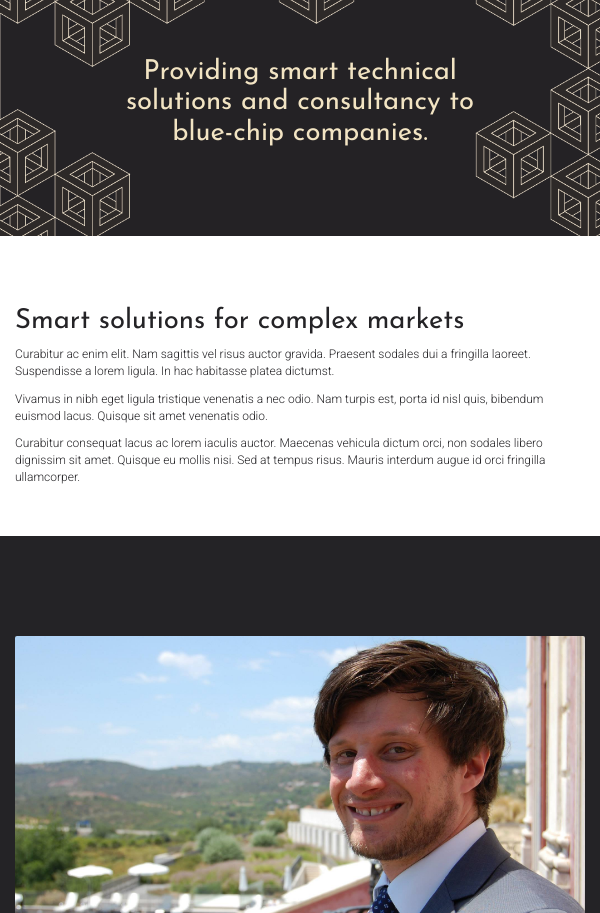
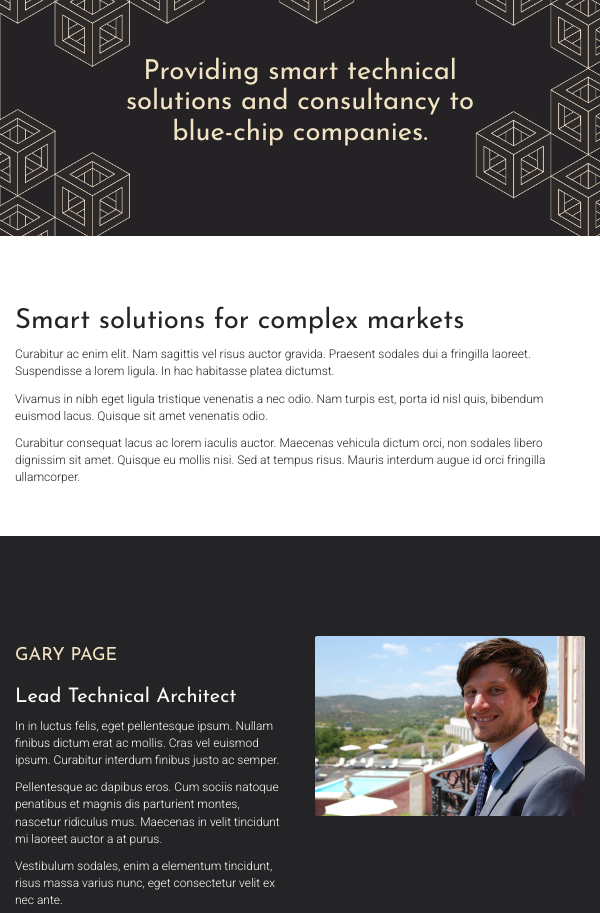
Before and after one commit to sirloreal/wccdWebsite, a plain HTML site: page index.html in a window 600 px wide. Shown: the part 64-977 px from the top of the page. Drawn offline with nearby package versions, Linux system fonts and the light colour scheme.

Commit message:
Fix for #3 - use column ordering and some extra css overrides to align picture and text properly.

```diff
--- a/index.html
+++ b/index.html
@@ -68,13 +68,17 @@
 
 <div id="section3" class="container">
     <div class="row">
-	    <div class="col-sm-6 col-lg-6">
+
+      <div class="col-xs-landscape-6 col-sm-6 col-push-6 col-lg-6">
         <p>
         <!-- Use border-radius to put a nice curved and cheesy border around img -->
         <img class="img-responsive" style="border-radius: 2px;" src="images/pic1.jpg"></img>
         </p>
       </div>
-		<div class="col-sm-6 col-lg-6">
+
+      <!-- TODO: Look at Bootstrap column wrapping -->
+      <!-- TODO: Also look at Bootstrap nesting of rows/columns -->
+      <div class="col-xs-landscape-6 col-sm-6 col-pull-6 col-lg-6">
         <!-- TODO: Think the name wants to be an h3 and the title a h2 -->
         <h4>GARY PAGE</h4>
         <h3 style="color: #ffffff;">Lead Technical Architect</h3>
--- a/style.css
+++ b/style.css
@@ -241,6 +241,13 @@
     line-height: 60px;
   }
 
+  .col-push-6 {
+    left: 50%;
+  }
+  .col-pull-6 {
+    right: 50%;
+  }
+
   /* TODO: Play around with positioning to get the background looking good!*/
   #section1 {
     padding-top:200px;
@@ -275,6 +282,17 @@
     padding-left: 100px;
     padding-right: 100px;
   }
+  .col-xs-landscape-6 {
+    width:50%;
+    float:left;
+  }
+
+  .col-push-6 {
+    left: 50%;
+  }
+  .col-pull-6 {
+    right: 50%;
+  }
   #section1 {
     padding-top:100px;
     height:300px;
@@ -287,7 +305,7 @@
   }
   #section3 {
     padding-top:100px;
-    height:700px;
+    height:550px;
   }
   #section5 {
     padding-top:50px;
```
Lines whose indentation alone changed are shown as unchanged.
